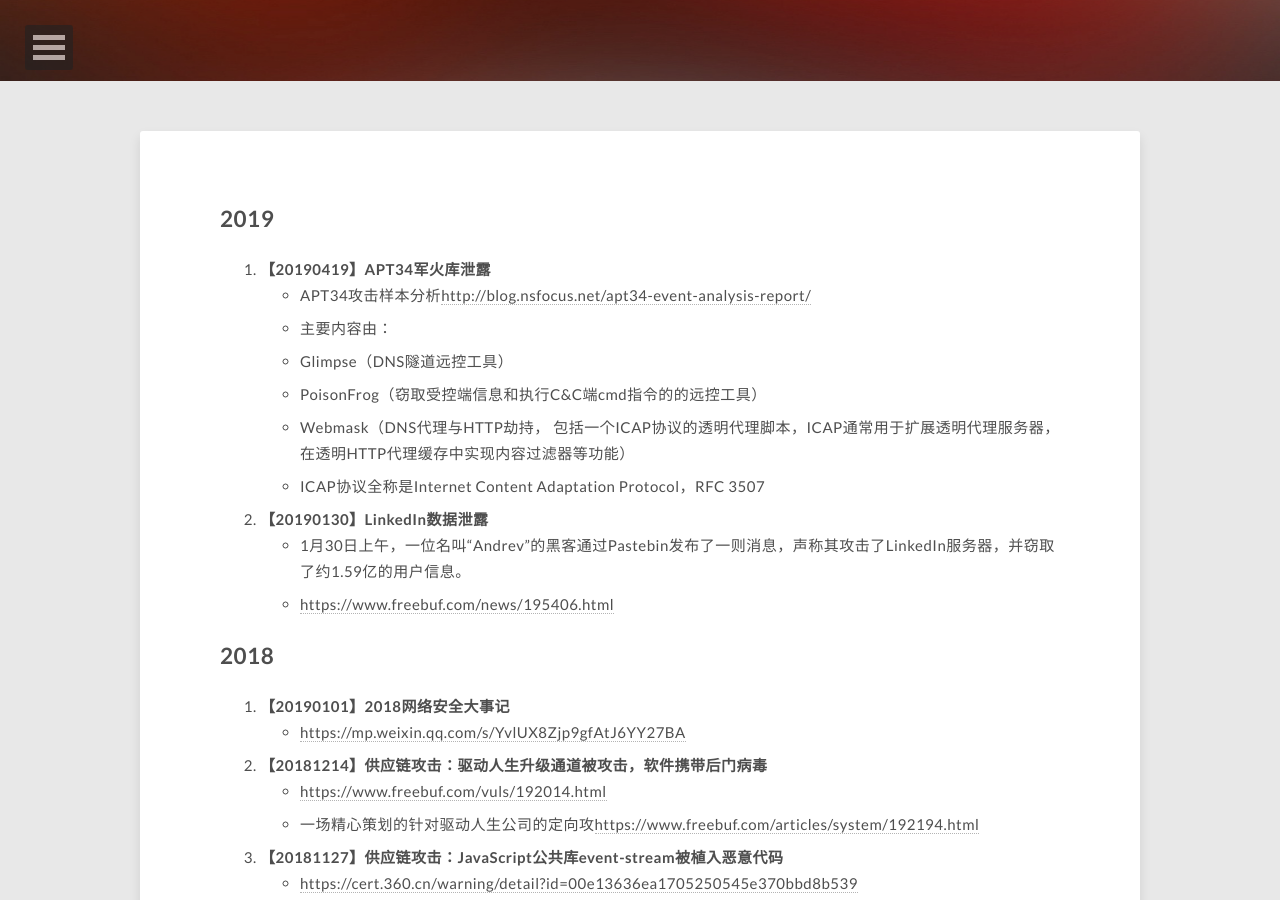
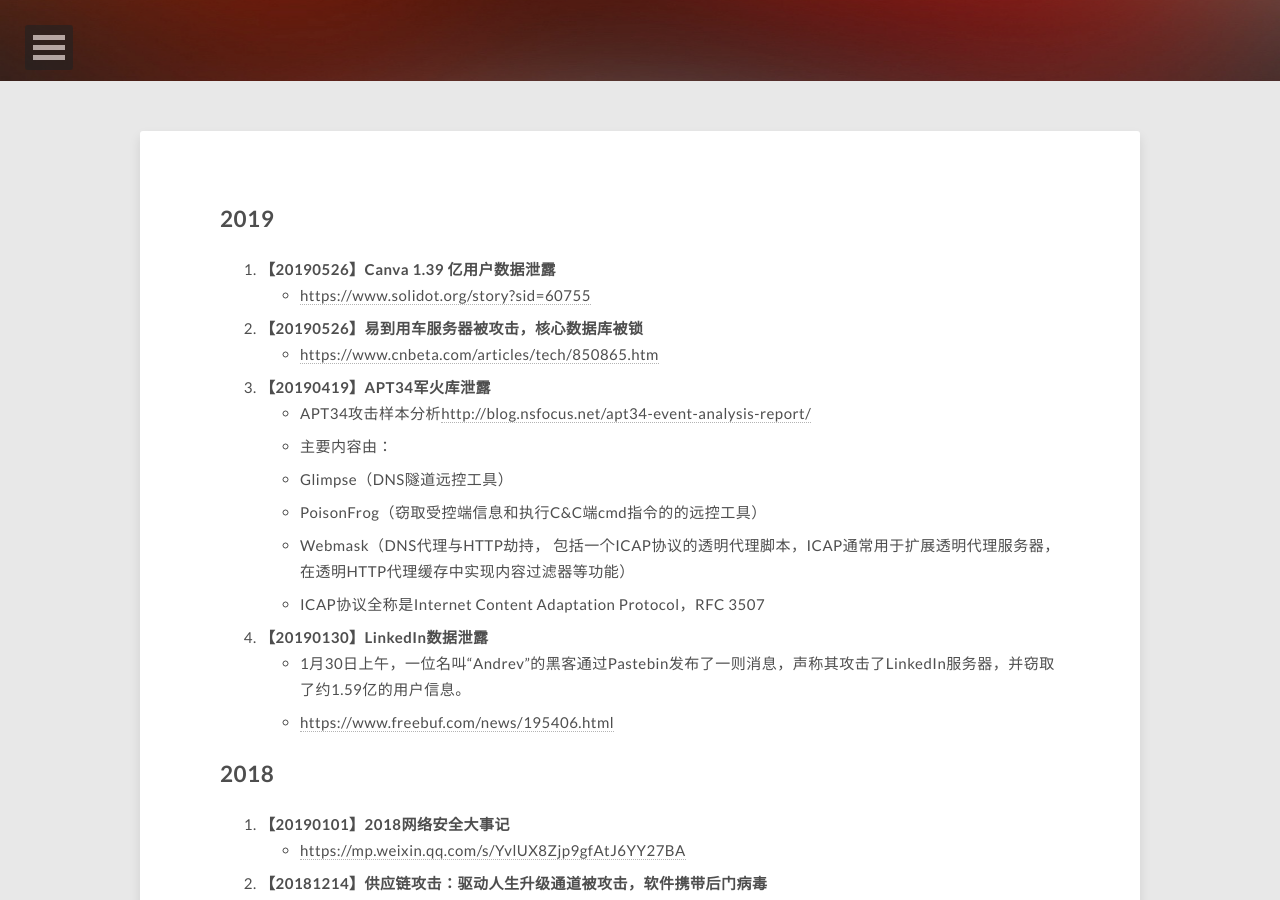
Before and after one commit to kxcode/kxcode.github.io, a Jekyll site: the page built from latest-events/index.md, in a window 1280 px wide and 900 px high, scrolled down 319 px. Built offline with Jekyll 4.4.1, drawn with Linux system fonts in a browser that asks for light colours; nearby versions of some CDN libraries; comment, search, counter and statistics services are not loaded.

Commit message:
增加安全事件

```diff
--- a/_config.yml
+++ b/_config.yml
@@ -7,10 +7,9 @@ reading_time:     true
 words_per_minute: 200
 # Your site's domain goes here (eg: //mmistakes.github.io, http://mademistakes.com, etc)
 # When testing locally leave blank or use http://localhost:4000
-# url:              http://kingx.me
-url:              https://kingx.me
-# url:              http://localhost:4000
-#https://kxcode.github.io
+
+# url:              https://kingx.me
+url:              http://localhost:4000
 
 # Owner/author information
 owner:
--- a/latest-events/index.md
+++ b/latest-events/index.md
@@ -9,6 +9,12 @@ share: true
 
 2019
 ---
+1. **【20190526】Canva 1.39 亿用户数据泄露**
+    - <https://www.solidot.org/story?sid=60755>
+
+1. **【20190526】易到用车服务器被攻击，核心数据库被锁**
+    - <https://www.cnbeta.com/articles/tech/850865.htm>
+
 1. **【20190419】APT34军火库泄露**
     - APT34攻击样本分析<http://blog.nsfocus.net/apt34-event-analysis-report/>
     - 主要内容由：
```
